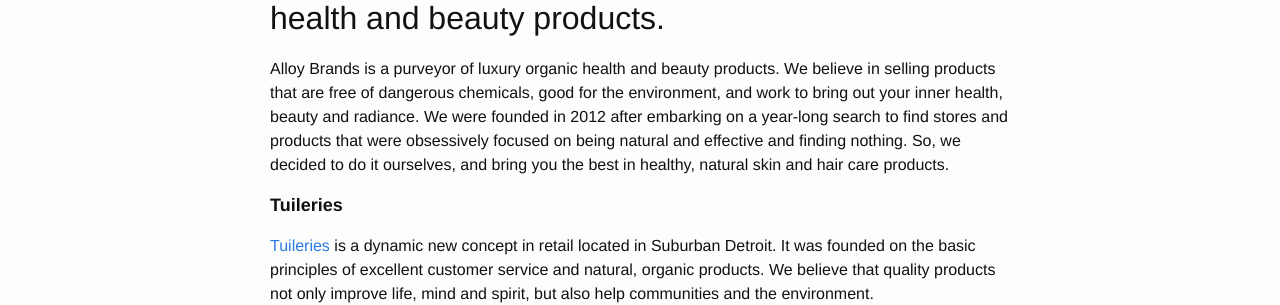
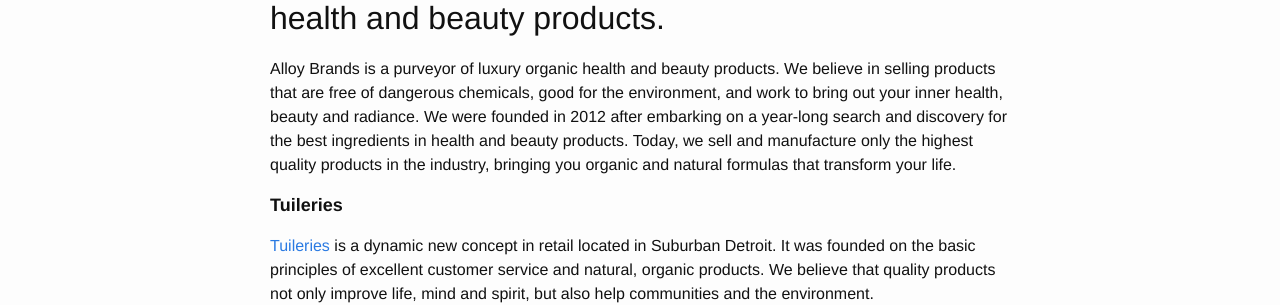
Before and after one commit to kurtedelbrock/kurtedelbrock.github.io, a Jekyll site: the page built from index.html, in a window 1280 px wide. Shown: the part 370-675 px from the top of the page. Built offline with Jekyll 4.4.1, drawn with Linux system fonts in a browser that asks for light colours.

Commit message:
Jenny's updates.

```diff
--- a/index.html
+++ b/index.html
@@ -7,7 +7,7 @@
   <img src="/assets/front.jpg">
   <br><br>
   <h1>We make and sell high-end organic and natural health and beauty products.</h1>
-  <p>{{ site.title }} is a purveyor of luxury organic health and beauty products. We believe in selling products that are free of dangerous chemicals, good for the environment, and work to bring out your inner health, beauty and radiance. We were founded in 2012 after embarking on a year-long search to find stores and products that were obsessively focused on being natural and effective and finding nothing. So, we decided to do it ourselves, and bring you the best in healthy, natural skin and hair care products.</p>
+  <p>{{ site.title }} is a purveyor of luxury organic health and beauty products. We believe in selling products that are free of dangerous chemicals, good for the environment, and work to bring out your inner health, beauty and radiance. We were founded in 2012 after embarking on a year-long search and discovery for the best ingredients in health and beauty products. Today, we sell and manufacture only the highest quality products in the industry, bringing you organic and natural formulas that transform your life.</p>
 
   <h2 class="subheading">{{ site.store_name }}</h2>
   <p><a href="{{ site.store_url }}">{{ site.store_name }}</a> is a dynamic new concept in retail located in Suburban Detroit. It was founded on the basic principles of excellent customer service and natural, organic products. We believe that quality products not only improve life, mind and spirit, but also help communities and the environment.</p>
```
